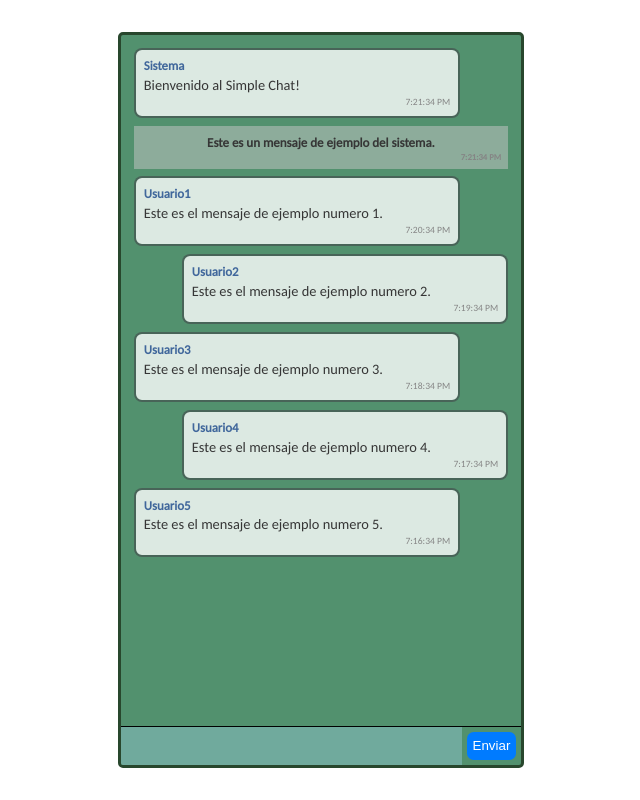
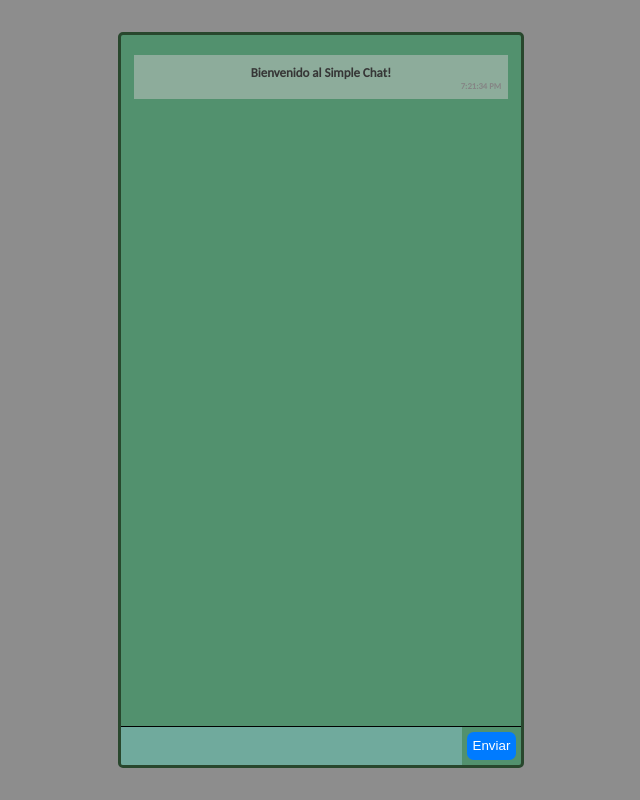
Before and after one commit to fabianlucena/simple-chat-client, a website built with Vite: page index.html in a window 1280 px wide. Shown: the whole page, without its empty margins (319-959 px from the left). Built offline with nearby package versions, Linux system fonts and the light colour scheme.

Commit message:
Elimina mensajes de ejemplo.

```diff
--- a/src/simple-chat.js
+++ b/src/simple-chat.js
@@ -6,25 +6,9 @@ export default class SimpleChat {
 
     this.addMessage({
       message: 'Bienvenido al Simple Chat!',
-      user: 'Sistema',
+      type: 'system',
       timestamp: Date.now()
     });
-
-    this.addMessage({
-      message: 'Este es un mensaje de ejemplo del sistema.',
-      type: 'system',
-      user: 'Sistema',
-      timestamp: Date.now()
-    });
-
-    for (let i = 1; i <= 5; i++) {
-      this.addMessage({
-        message: `Este es el mensaje de ejemplo numero ${i}.`,
-        user: `Usuario${i}`,
-        isMine: i % 2 === 0,
-        timestamp: Date.now() - (60000 * i)
-      });
-    }
   }
 
   create() {
@@ -65,8 +49,6 @@ export default class SimpleChat {
     messageContainer.className = 'chat-message';
     this.history.appendChild(messageContainer);
 
-
-
     if (data.type === 'system') {
       messageContainer.classList.add('chat-message-system');
     } else if (data.isMine) {
--- a/src/style.css
+++ b/src/style.css
@@ -4,4 +4,5 @@ body {
   height: 100vh;
   margin: 0;
   padding: 0;
+  background-color: rgb(141, 141, 141);
 }
```
